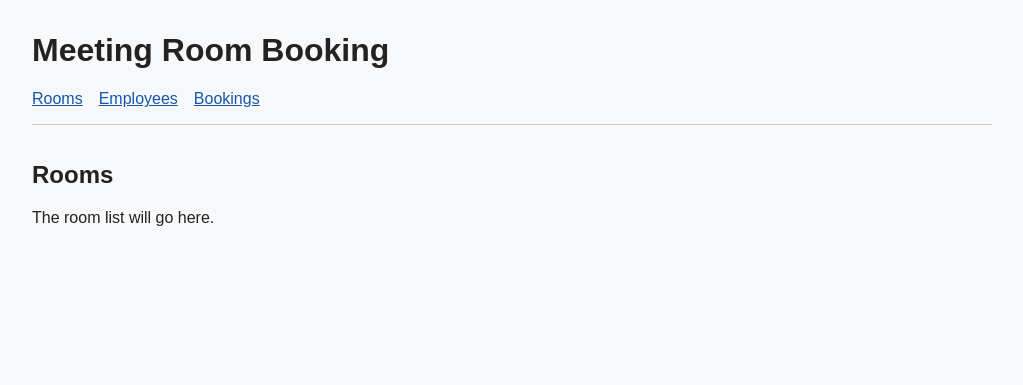
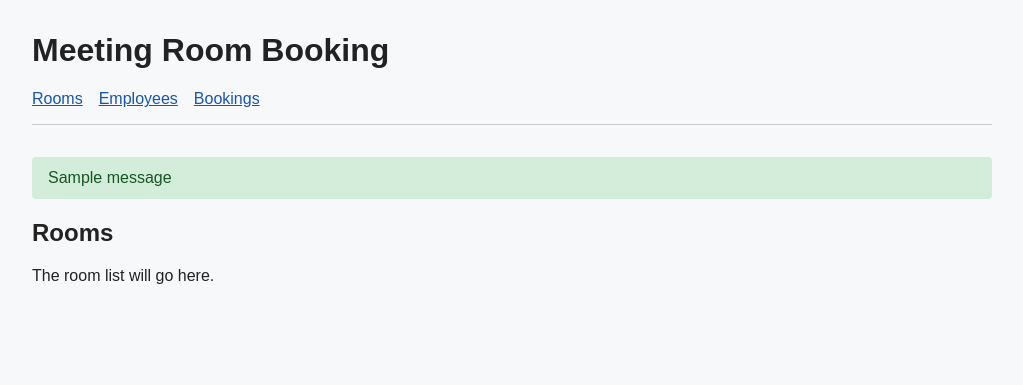
Before and after one commit to XanderChung/intern-meeting-room-booking-system, a Flask app: page /rooms in a window 1280 px wide. Shown: the top 385 px of the page, without its empty margins (128-1151 px from the left). Run offline with Flask 3, Linux system fonts and the light colour scheme; one stand-in notice (Sample message) is shown.

Commit message:
Update flash-message notifications
This change switches the shared base template to render Flask flash messages using get_flashed_messages(with_categories=true) instead of relying on success_message and error_message context variables. It also updates the notice markup and CSS class names to the new notice--success and notice--error conventions for consistent alert styling.

```diff
--- a/templates/base.html
+++ b/templates/base.html
@@ -16,19 +16,20 @@
     </header>
 
     <main>
-        {% if success_message %}
-            <div class="notice notice-success" role="status">
-                {{ success_message }}
-            </div>
-        {% endif %}
-
-        {% if error_message %}
-            <div class="notice notice-error" role="alert">
-                {{ error_message }}
-            </div>
-        {% endif %}
-
-        {% block content %}{% endblock %}
+    {% with messages = get_flashed_messages(with_categories=true) %}
+        {% for category, message in messages %}
+            {% if category == "success" %}
+                <div class="notice notice--success" role="status">
+                    {{ message }}
+                </div>
+            {% elif category == "error" %}
+                <div class="notice notice--error" role="alert">
+                    {{ message }}
+                </div>
+            {% endif %}
+        {% endfor %}
+    {% endwith %}
+    {% block content %}{% endblock %}
     </main>
 </body>
 </html>
```
